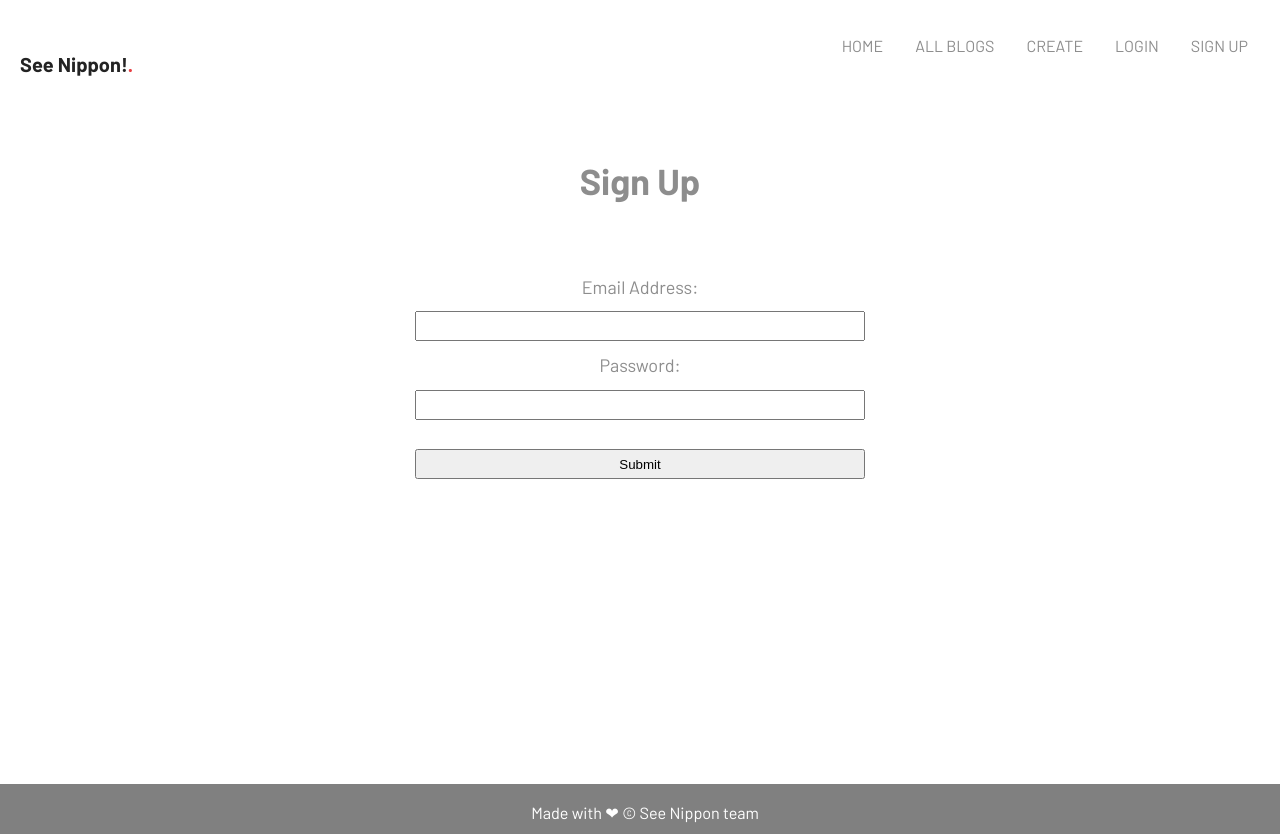
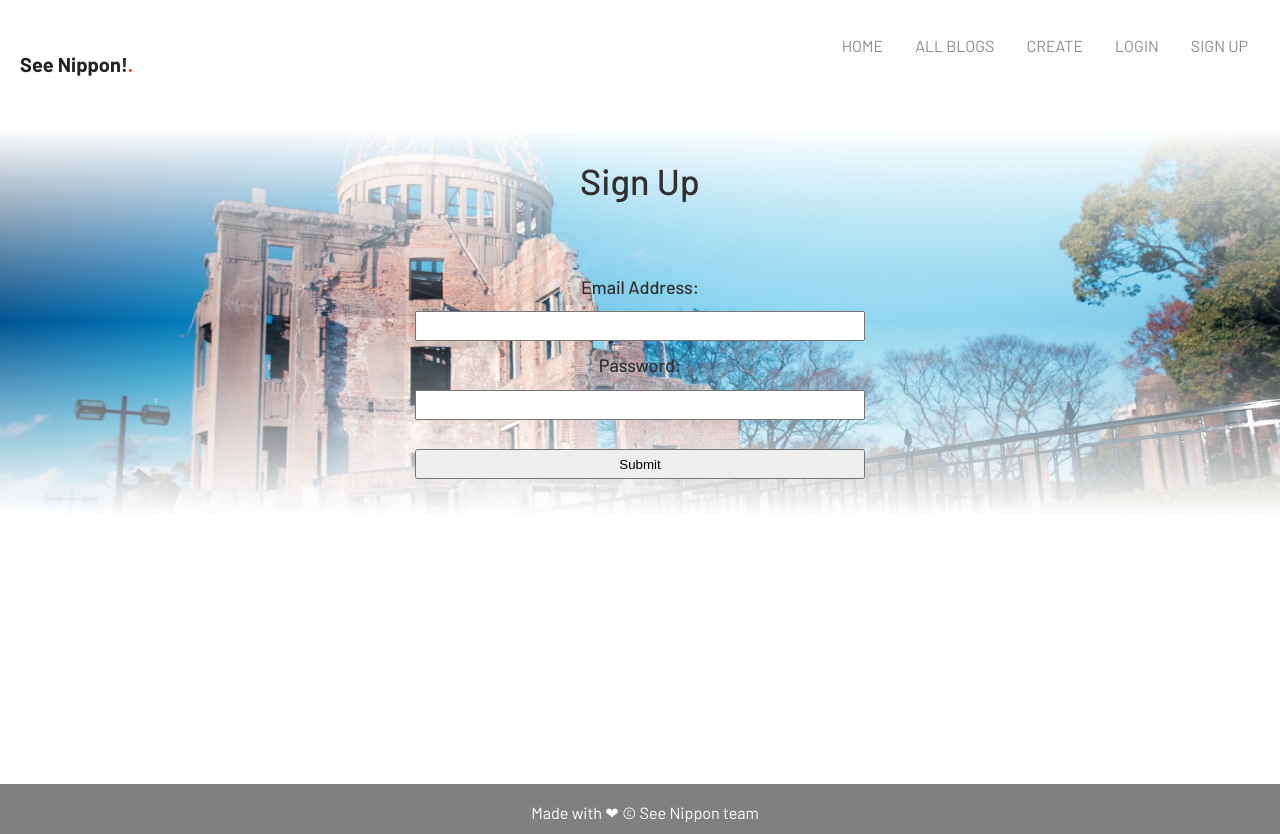
Before and after one commit to DannyField/SeeNippon, a React (Create React App) app in the folder frontend-client/: page /sign-up in a window 1280 px wide. Built offline with nearby package versions, Linux system fonts and the light colour scheme.

Commit message:
add background for sign up form

```diff
--- a/frontend-client/src/components/SignUp.jsx
+++ b/frontend-client/src/components/SignUp.jsx
@@ -47,10 +47,10 @@ class SignUp extends React.Component {
     const { email, password } = this.state;
     return (
       <div className="form-container" style={{height:"82vh"}}>
-        <form onSubmit={this.onFormSubmit}>
-        <h1>Sign Up</h1>
+        <form className="loginform" onSubmit={this.onFormSubmit}>
+        <h1 className="login-h1">Sign Up</h1>
         <br/>
-          <label htmlFor="email">Email Address:</label>
+          <label className="login-label" htmlFor="email">Email Address:</label>
           <input
             type="email"
             name="email"
@@ -58,7 +58,7 @@ class SignUp extends React.Component {
             value={email}
             onChange={this.onInputChange}
           />
-          <label htmlFor="password">Password:</label>
+          <label className="login-label" htmlFor="password">Password:</label>
           <input
             type="password"
             name="password"
```
